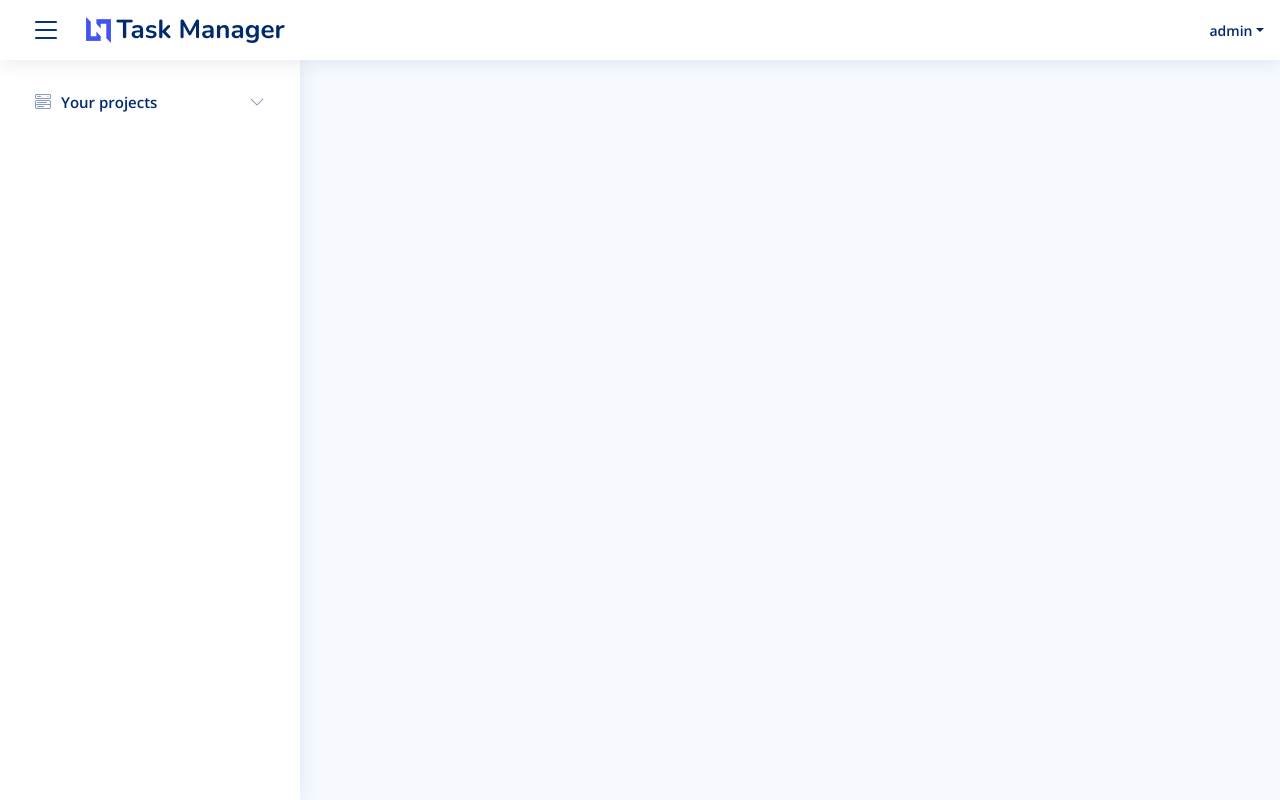
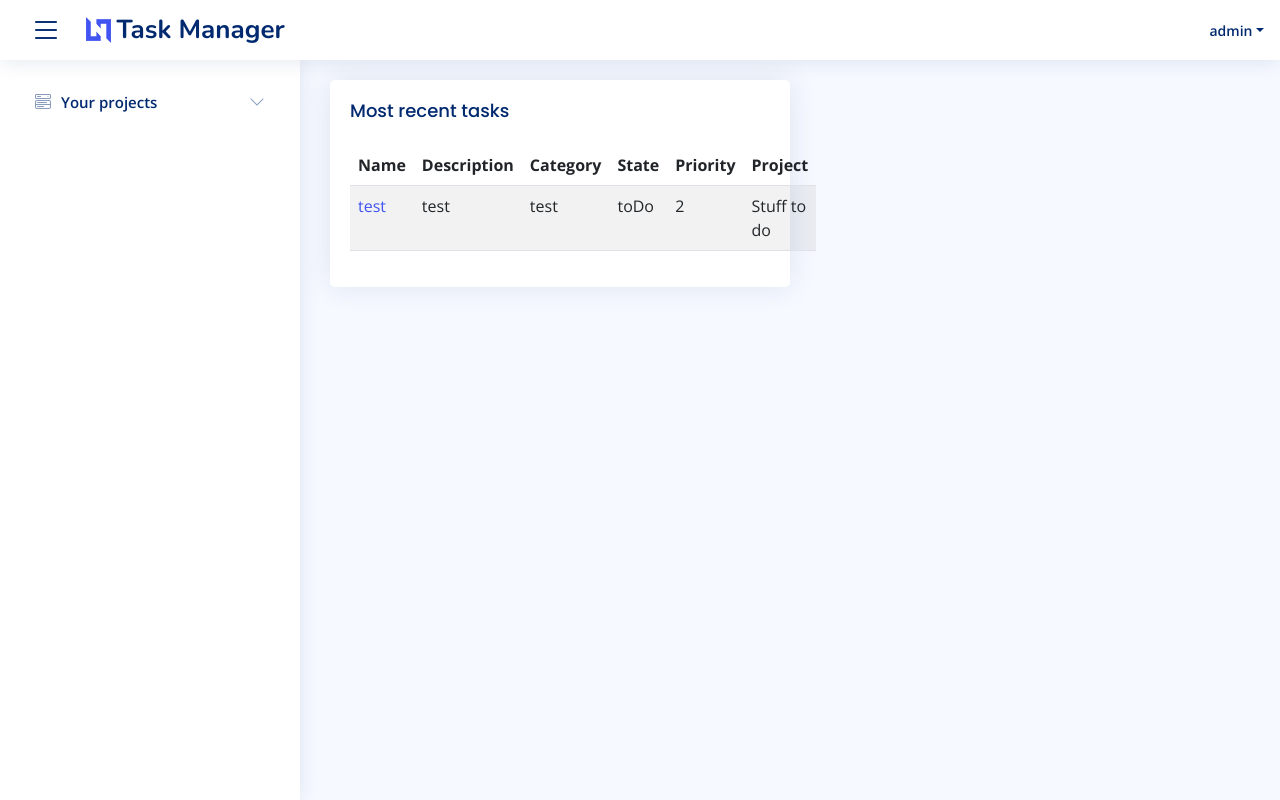
Before and after one commit to Pablo203/task-manager, a Django app: page /tasks/ in a window 1280 px wide. Run offline with Django 4.2, Linux system fonts and the light colour scheme; a user stored in the database is signed in; data comes from the database, SQL or seed files in the repository; some libraries are stand-ins or nearby versions.

Commit message:
Add tasks to dashboard

```diff
--- a/tasks/models.py
+++ b/tasks/models.py
@@ -1,7 +1,6 @@
-from email.policy import default
-from unittest.util import _MAX_LENGTH
 from django.db import models
 from django.conf import settings
+from datetime import datetime
 
 # Create your models here.
 
@@ -32,9 +31,8 @@ class Task(models.Model):
         default=1
     )
 
-    filePath = models.CharField(max_length=500, default='')
-
-    projectName = models.ForeignKey(Project, on_delete=models.CASCADE)
+    projectName = models.ForeignKey(Project, on_delete=models.CASCADE, default='')
+    projectId = models.IntegerField(editable=False)
 
     def __str__(self):
         return self.name
--- a/tasks/views/views.py
+++ b/tasks/views/views.py
@@ -12,6 +12,8 @@ def mainPage(request):
     user = request.user
     projects = Project.objects.filter(createdBy=request.user)
     tasks = Task.objects.filter(createdBy=request.user)
+
+
     return render(request, 'index.html', {'projects' : projects, 'tasks': tasks, 'user': user})
 
 @login_required
@@ -19,9 +21,9 @@ def tasksKanban(request, projectId):
     currentUser = request.user
     projects = Project.objects.filter(createdBy=request.user)
 
-    toDoTasks = Task.objects.filter(state="toDo", createdBy=currentUser, projectName=projectId).order_by("-priority")
-    inProgressTasks = Task.objects.filter(state="inProgress", createdBy=currentUser, projectName=projectId).order_by("-priority")
-    doneTasks = Task.objects.filter(state="done", createdBy=currentUser, projectName=projectId).order_by("-priority")
+    toDoTasks = Task.objects.filter(state="toDo", createdBy=currentUser, projectId=projectId).order_by("-priority")
+    inProgressTasks = Task.objects.filter(state="inProgress", createdBy=currentUser, projectId=projectId).order_by("-priority")
+    doneTasks = Task.objects.filter(state="done", createdBy=currentUser, projectId=projectId).order_by("-priority")
 
     return render(request, 'tasks.html', {'toDoTasks': toDoTasks, 'inProgressTasks': inProgressTasks, 'doneTasks': doneTasks, 'projectId': projectId, 'projects' : projects})
 
@@ -42,7 +44,6 @@ def addTaskExecute(request, projectId):
         if form.is_valid():
             currentUser = request.user
             currentProject = Project.objects.get(id=projectId)
-            #currentUserId = currentUser.id
             task = Task(
                 name=form.cleaned_data['name'],
                 description=form.cleaned_data['description'],
@@ -50,7 +51,8 @@ def addTaskExecute(request, projectId):
                 state=form.cleaned_data['state'],
                 priority=form.cleaned_data['priority'],
                 createdBy=currentUser,
-                projectName = currentProject
+                projectName = currentProject,
+                projectId = currentProject.id
                 )
             task.save()
             return HttpResponseRedirect(reverse('tasksKanban', kwargs={'projectId': projectId}))
--- a/templates/index.html
+++ b/templates/index.html
@@ -5,6 +5,44 @@ Dashboard
 {% endblock %}
 
 {% block content %}
+    <div class="col-lg-6">
+
+        <div class="card">
+          <div class="card-body">
+            <h5 class="card-title">Most recent tasks</h5>
+
+            <!-- Table with stripped rows -->
+            <table class="table table-striped">
+              <thead>
+                <tr>
+                  <th scope="col">Name</th>
+                  <th scope="col">Description</th>
+                  <th scope="col">Category</th>
+                  <th scope="col">State</th>
+                  <th scope="col">Priority</th>
+                  <th scope="col">Project</th>
+                </tr>
+              </thead>
+              <tbody>
+                {% for task in tasks %}
+                        <tr>
+                            <td>
+                                <a href="{% url 'taskDetail' task.projectId task.id %}">
+                                    {{ task.name }}
+                                </a>
+                            </td>
+                            <td>{{ task.description }}</td>
+                            <td>{{ task.category }}</td>
+                            <td>{{ task.state }}</td>
+                            <td>{{ task.priority }}</td>
+                            <td>{{ task.projectName }}</td>
+                        </tr>
+                {% endfor %}
+              </tbody>
+            </table>
+            <!-- End Table with stripped rows -->
+          </div>
+        </div>
 {% endblock %}
 
 {% block sidebar %}
```
Also changed, not shown: db.sqlite3, tasks/migrations/0015_rename_projectname_task_projectid.py (added), tasks/migrations/0016_remove_task_filepath.py (added), tasks/migrations/0017_alter_task_projectid.py (added), tasks/migrations/0018_alter_task_projectid.py (added), tasks/migrations/0019_task_projectname.py (added), tasks/migrations/0020_task_creationdate.py (added), tasks/migrations/0021_remove_task_creationdate.py (added).
